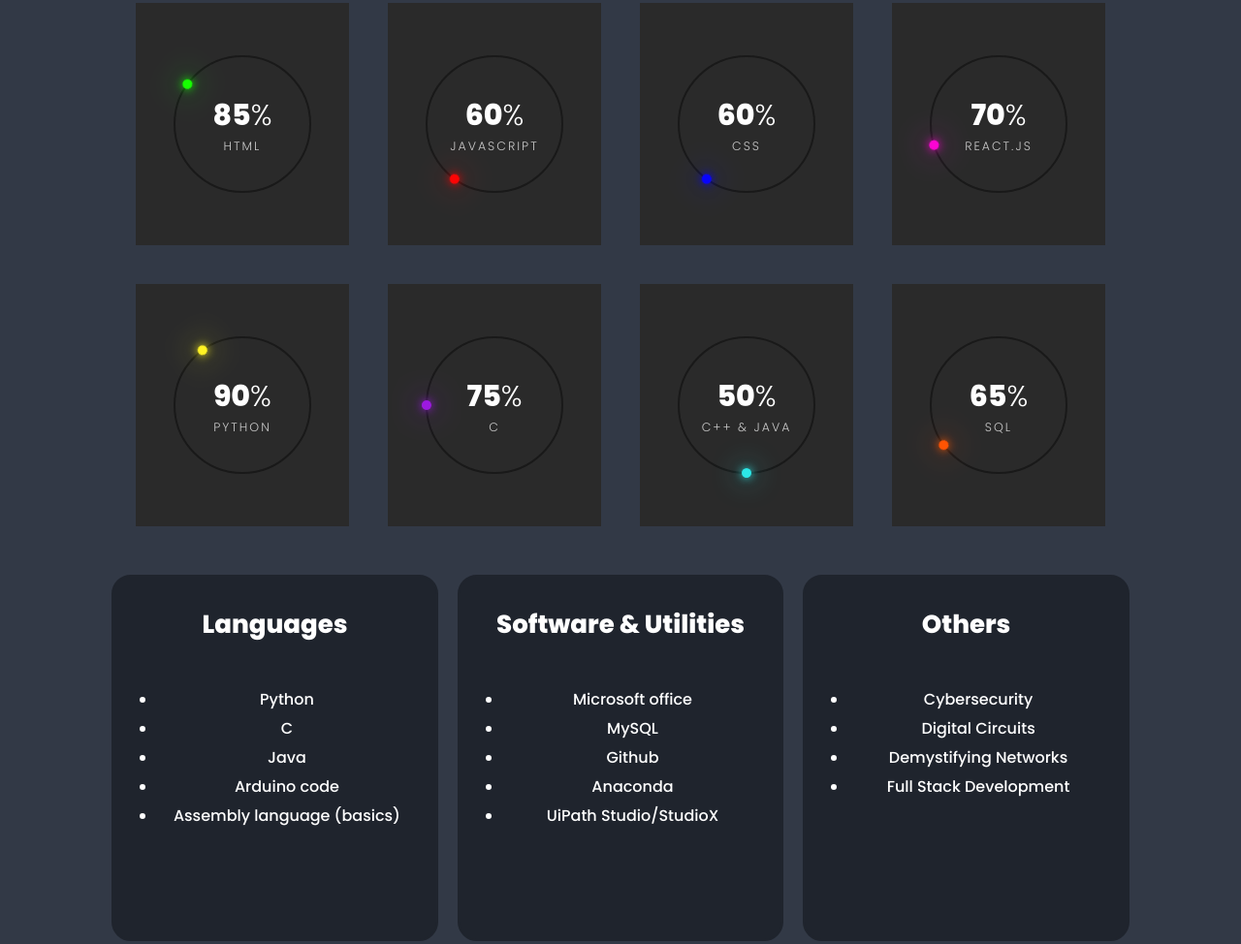
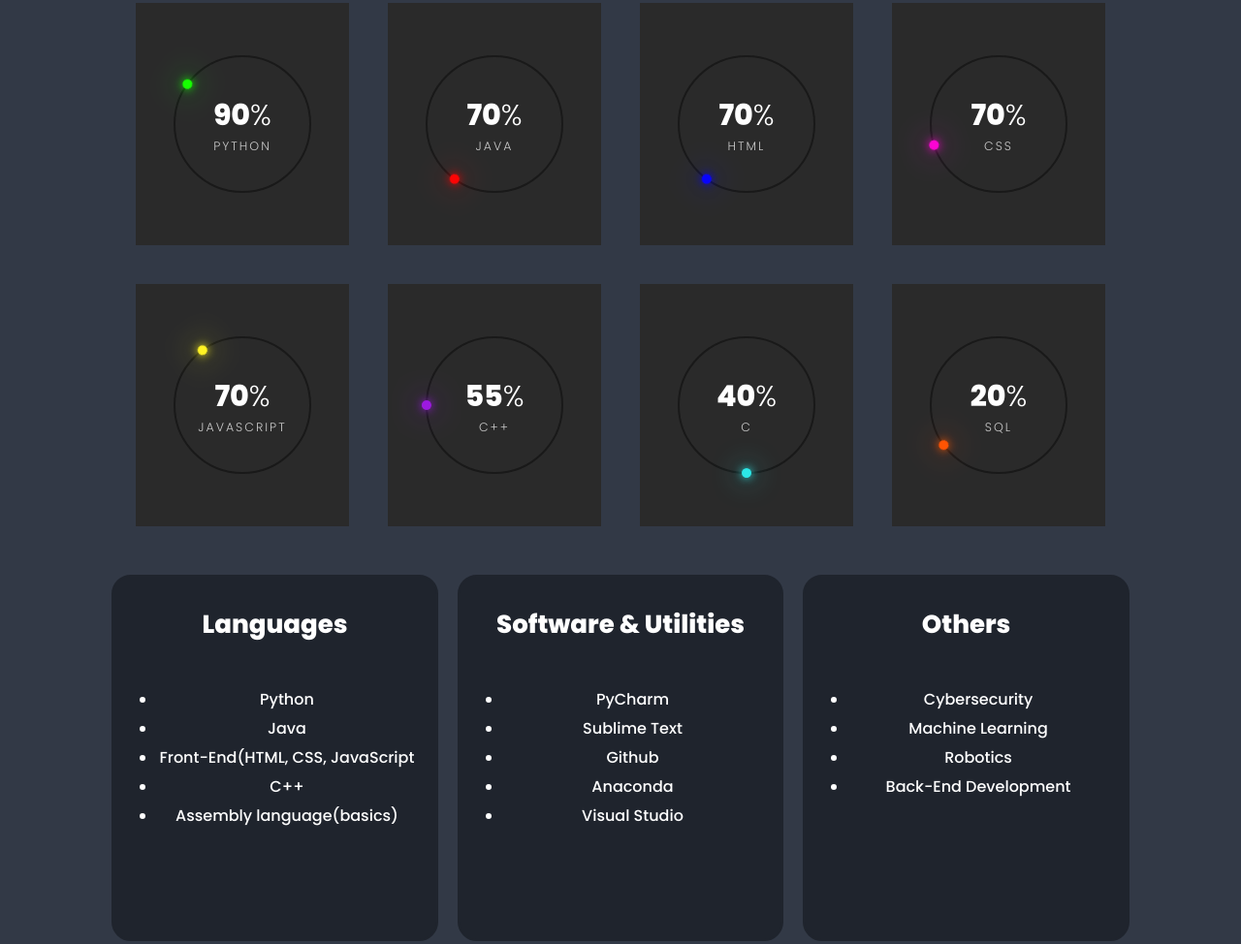
Before and after one commit to sudh4n/myportfolio.github.io, a plain HTML site: page index.html in a window 1280 px wide. Shown: the part 4447-5421 px from the top of the page at 97% size. Drawn offline with nearby package versions, Linux system fonts and the light colour scheme; a script that the page names is missing; files whose address does not match are found by name.

Commit message:
Update index.html

```diff
--- a/index.html
+++ b/index.html
@@ -291,8 +291,8 @@
                         <circle cx="70" cy="70" r="70"></circle>
                     </svg>
                     <div class="number">
-                        <h2>85 <span>%</span></h2>
-                        <p>Html</p>
+                        <h2>90 <span>%</span></h2>
+                        <p>Python</p>
                     </div>
 
                 </div>
@@ -306,8 +306,8 @@
                         <circle cx="70" cy="70" r="70"></circle>
                     </svg>
                     <div class="number">
-                        <h2>60 <span>%</span></h2>
-                        <p>Javascript</p>
+                        <h2>70 <span>%</span></h2>
+                        <p>Java</p>
                     </div>
 
                 </div>
@@ -321,8 +321,8 @@
                         <circle cx="70" cy="70" r="70"></circle>
                     </svg>
                     <div class="number">
-                        <h2>60 <span>%</span></h2>
-                        <p>CSS</p>
+                        <h2>70 <span>%</span></h2>
+                        <p>HTML</p>
                     </div>
 
                 </div>
@@ -337,7 +337,7 @@
                     </svg>
                     <div class="number">
                         <h2>70 <span>%</span></h2>
-                        <p>React.Js</p>
+                        <p>CSS</p>
                     </div>
 
                 </div>
@@ -351,8 +351,8 @@
                         <circle cx="70" cy="70" r="70"></circle>
                     </svg>
                     <div class="number">
-                        <h2>90 <span>%</span></h2>
-                        <p>Python</p>
+                        <h2>70 <span>%</span></h2>
+                        <p>JavaScript</p>
                     </div>
 
                 </div>
@@ -366,8 +366,8 @@
                         <circle cx="70" cy="70" r="70"></circle>
                     </svg>
                     <div class="number">
-                        <h2>75 <span>%</span></h2>
-                        <p>C </p>
+                        <h2>55 <span>%</span></h2>
+                        <p>C++ </p>
                     </div>
 
                 </div>
@@ -381,8 +381,8 @@
                         <circle cx="70" cy="70" r="70"></circle>
                     </svg>
                     <div class="number">
-                        <h2>50 <span>%</span></h2>
-                        <p>C++ & Java </p>
+                        <h2>40 <span>%</span></h2>
+                        <p>C </p>
                     </div>
 
                 </div>
@@ -396,7 +396,7 @@
                         <circle cx="70" cy="70" r="70"></circle>
                     </svg>
                     <div class="number">
-                        <h2>65 <span>%</span></h2>
+                        <h2>20 <span>%</span></h2>
                         <p>SQL</p>
                     </div>
 
@@ -409,21 +409,21 @@
                 <h3>Languages</h3>
                 <ul>
                     <li>Python</li>
-                    <li>C</li>
                     <li>Java</li>
-                    <li>Arduino code</li>
-                    <li>Assembly language (basics)</li>
+                    <li>Front-End(HTML, CSS, JavaScript </li>
+                    <li>C++</li>
+                    <li>Assembly language(basics)</li>
                 </ul>
             </div>
 
             <div class="skill-box">
                 <h3>Software & Utilities</h3>
                 <ul>
-                    <li>Microsoft office</li>
-                    <li>MySQL</li>
+                    <li>PyCharm</li>
+                    <li>Sublime Text</li>
                     <li>Github</li>
                     <li>Anaconda</li>
-                    <li>UiPath Studio/StudioX</li>
+                    <li>Visual Studio</li>
                 </ul>
             </div>
 
@@ -431,9 +431,9 @@
                 <h3>Others</h3>
                 <ul>
                     <li>Cybersecurity</li>
-                    <li>Digital Circuits</li>
-                    <li>Demystifying Networks</li>
-                    <li>Full Stack Development</li>
+                    <li>Machine Learning</li>
+                    <li>Robotics</li>
+                    <li>Back-End Development</li>
                 </ul>
             </div>
         </div>
@@ -465,7 +465,7 @@
 
     <footer class="footer">
         <div class="footer-text">
-            <p>Copyright &copy; 2023 by Dharshini.PG | All Rights Reserved.</p>
+            <p>Copyright &copy; 2023 by Sudhan M | All Rights Reserved.</p>
         </div>
 
         <div class="footer-iconTop">
```
